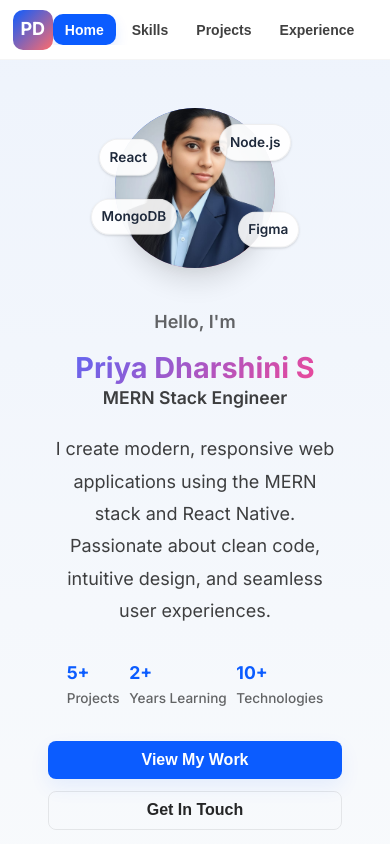
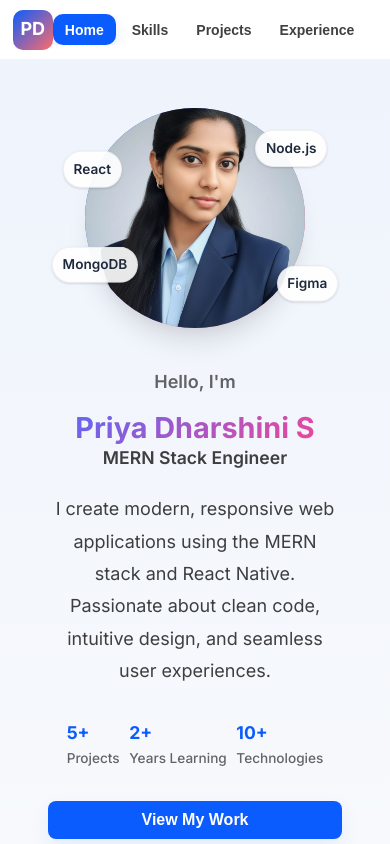
Before and after one commit to PRIYA0914/portfolio-website, a React (Create React App) app in the folder frontend/: page / in a window 390 px wide. Shown: the top 844 px of the page. Built offline with nearby package versions, Linux system fonts and the light colour scheme.

Commit message:
feat(ui): enlarge profile images further for better visibility

```diff
--- a/frontend/src/styles/about.css
+++ b/frontend/src/styles/about.css
@@ -77,7 +77,7 @@
 }
 
 .about-avatar {
-  --avatar-size: 240px;
+  --avatar-size: 320px;
   width: var(--avatar-size);
   height: var(--avatar-size);
   border-radius: 50%;
@@ -105,7 +105,7 @@
     gap: 1rem;
   }
   .about-avatar {
-    --avatar-size: 180px;
+    --avatar-size: 240px;
     font-size: 1.5rem;
   }
 }
--- a/frontend/src/styles/hero.css
+++ b/frontend/src/styles/hero.css
@@ -130,8 +130,8 @@
 }
 
 .hero-avatar {
-  width: 220px;
-  height: 220px;
+  width: 300px;
+  height: 300px;
   border-radius: 50%;
   display: flex;
   align-items: center;
@@ -141,6 +141,7 @@
   font-size: 2rem;
   font-weight: 800;
 }
+
 .hero-avatar-img { width: 100%; height: 100%; object-fit: cover; border-radius: 50%; display: block; }
 
 .floating-elements {
@@ -180,7 +181,10 @@
   .hero-title {
     font-size: 1.8rem;
   }
-  .hero-avatar { width: 160px; height: 160px; }
+  .hero-avatar {
+    width: 220px;
+    height: 220px;
+  }
   .hero-stats { flex-wrap: wrap; gap: 0.6rem; }
   .hero-actions { flex-direction: column; align-items: stretch; }
   .btn { width: 100%; }
```
